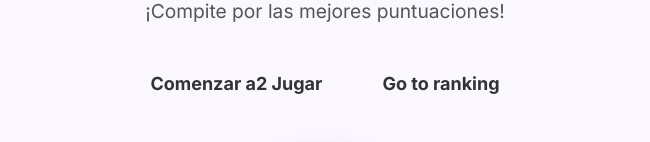
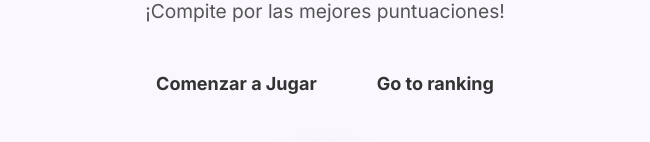
Before and after one commit to eliapinmor/concurso-musical-vue, a Vue app: page / in a window 1280 px wide. Shown: the part 277-419 px from the top of the page, without its empty margins (315-965 px from the left). Built offline with nearby package versions, Linux system fonts and the light colour scheme.

Commit message:
small fix

```diff
--- a/src/components/ButtonGame.vue
+++ b/src/components/ButtonGame.vue
@@ -15,7 +15,7 @@ defineProps({
     },
     content: {
         type: String,
-        default: 'Comenzar a2 Jugar'
+        default: 'Comenzar a Jugar'
     },
     route: {
         type: String,
```
